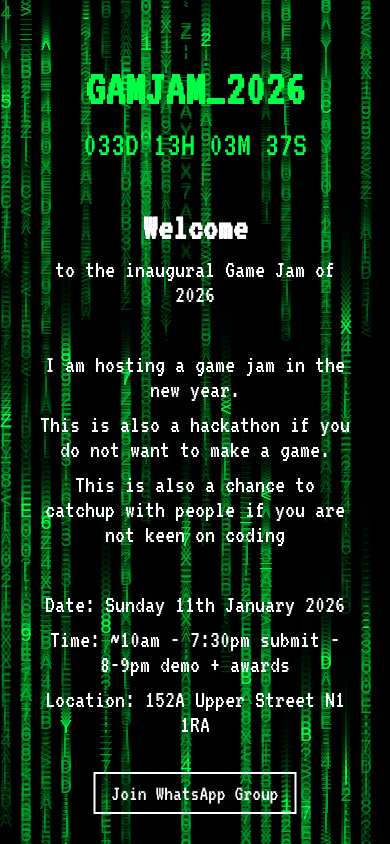
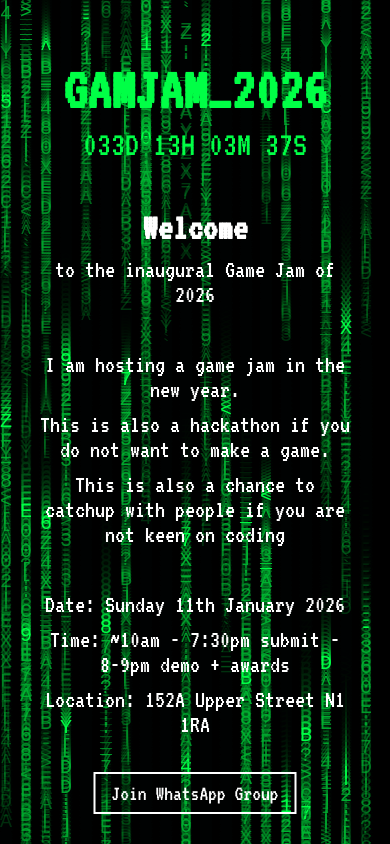
Before and after one commit to JSh4w/GamJam, a website built with Vite: page gamjam/index.html in a window 390 px wide. Built offline with nearby package versions, Linux system fonts and the light colour scheme.

Commit message:
Font size

```diff
--- a/gamjam/src/style.css
+++ b/gamjam/src/style.css
@@ -113,7 +113,7 @@ body {
 
 @media (max-width: 480px) {
   #title {
-    font-size: 50px;
+    font-size: 50 px;
     top: 10%;
     white-space: nowrap;
   }
```
